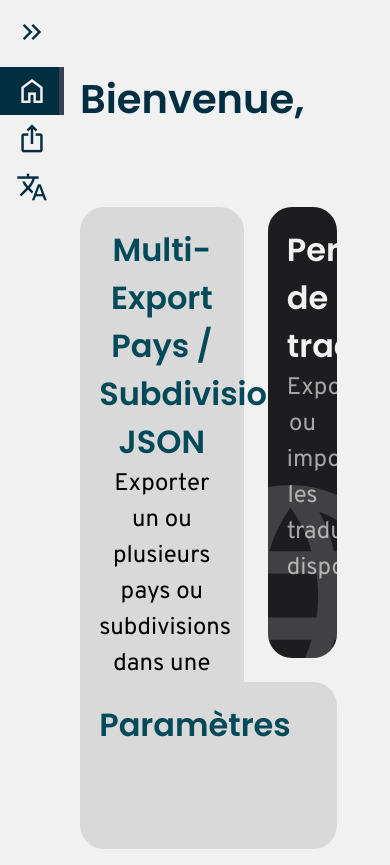
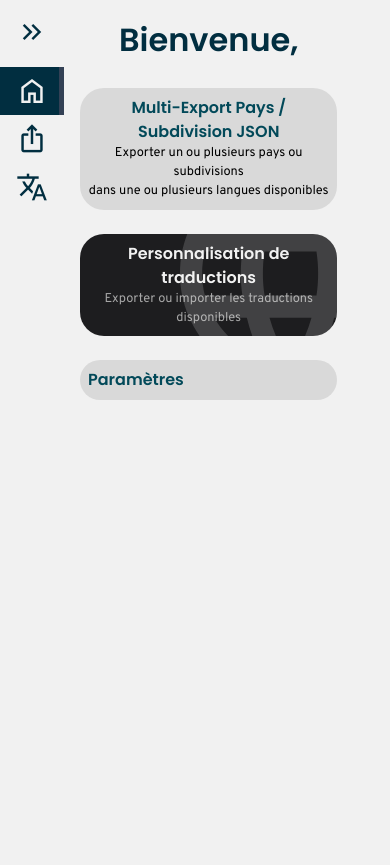
Before and after one commit to uglykidmat/geonames-vue, a Vue app: page / in a window 390 px wide. After the commit the page ends 844 px from the top, so only its background shows below. Built offline with nearby package versions, Linux system fonts and the light colour scheme.

Commit message:
(fix): mobile CSS for HomeView - careful CSS @media rule...

```diff
--- a/src/App.vue
+++ b/src/App.vue
@@ -159,4 +159,19 @@ ul {
     transform: rotate(360deg);
   }
 }
+
+@media only screen and (min-width: 20em) {
+  h2 {
+    font-size: 2rem;
+  }
+
+  h3 {
+    font-size: 1rem;
+  }
+
+  p {
+    font-family: 'Overpass', sans-serif;
+    font-size: 0.8rem;
+  }
+}
 </style>
--- a/src/views/HomeView.vue
+++ b/src/views/HomeView.vue
@@ -81,4 +81,51 @@ import router from '../router';
         text-align: justify;
     }
 }
+
+@media only screen and (min-width: 20em) {
+    .home-page {
+        display: flex;
+        flex-flow: column nowrap;
+        align-items: stretch;
+        justify-content: space-around;
+        align-content: center;
+        max-width: 66vw;
+
+        div {
+            padding: 0.5em;
+        }
+
+        .title {
+            grid-area: unset;
+            justify-self: start;
+            align-self: center;
+        }
+
+        .homepush-left {
+            grid-area: unset;
+            background-color: var(--grey-light-bkgnd);
+        }
+
+        .homepush-right {
+            grid-area: unset;
+            background-color: var(--grey-dark-bkgnd);
+            color: #a6a6a6;
+            overflow: hidden;
+            position: relative;
+
+            h3 {
+                color: var(--light);
+            }
+
+            svg {
+                fill: var(--light);
+                fill-opacity: 0.17;
+                position: absolute;
+                bottom: -3em;
+                right: -4em;
+
+            }
+        }
+    }
+}
 </style>
```
